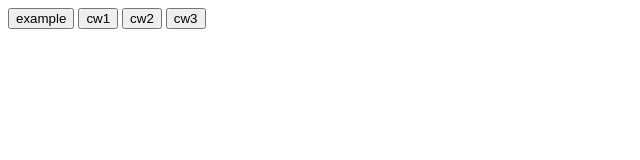
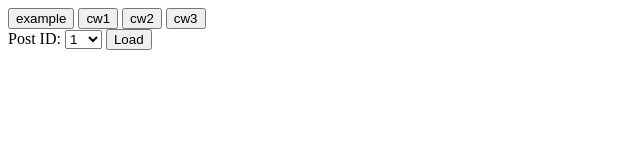
Before and after one commit to Qesting/2_1-programowanie-aplikacji-webowych, a plain HTML site: page app/index.html in a window 1280 px wide. Shown: the whole page, without its empty margins (0-640 px from the left). Drawn offline with Linux system fonts and the light colour scheme.

Commit message:
Com2_1.3

```diff
--- a/app/index.html
+++ b/app/index.html
@@ -9,8 +9,27 @@
     <div>
       <button id="example">example</button>
       <button id="cw1">cw1</button>
+
       <button id="cw2">cw2</button>
       <button id="cw3">cw3</button>
+    </div>
+    <div>
+      <label>
+        <span>Post ID:</span>
+        <select id="post-id">
+          <option value="1">1</option>
+          <option value="2">2</option>
+          <option value="3">3</option>
+          <option value="4">4</option>
+          <option value="5">5</option>
+          <option value="6">6</option>
+          <option value="7">7</option>
+          <option value="8">8</option>
+          <option value="9">9</option>
+          <option value="10">10</option>
+        </select>
+      </label>
+      <button id="cw1.3">Load</button>
     </div>
     <div id="answer">
     </div>
--- a/app/script.js
+++ b/app/script.js
@@ -4,6 +4,9 @@
   const cw2 = document.getElementById('cw2')
   const cw3 = document.getElementById('cw3')
   const answer = document.getElementById('answer')
+
+  const cw1_3 = document.getElementById('cw1.3')
+  const postIdField = document.getElementById('post-id')
 
   example.addEventListener("click", function () {
     fetch('https://jsonplaceholder.typicode.com/posts')
@@ -26,8 +29,17 @@
       element.textContent = JSON.stringify(jsonArray[index])
       list.appendChild(element)
     }
-    answer.innerHTML = ""
+    answer.innerHTML = ''
     answer.appendChild(list)
+  })
+
+  cw1_3.addEventListener('click', async () => {
+    const postId = postIdField.value
+    answer.innerHTML = ''
+    answer.textContent = 'Loading...'
+    const response = await fetch('https://jsonplaceholder.typicode.com/posts/' + postId)
+    const json = await response.json()
+    answer.textContent = JSON.stringify(json)
   })
 
   cw2.addEventListener("click", function () {
```
